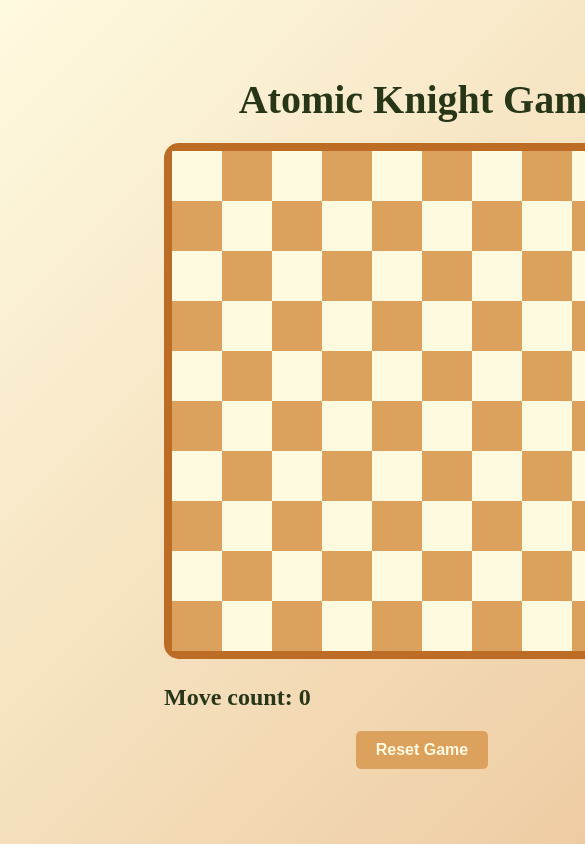
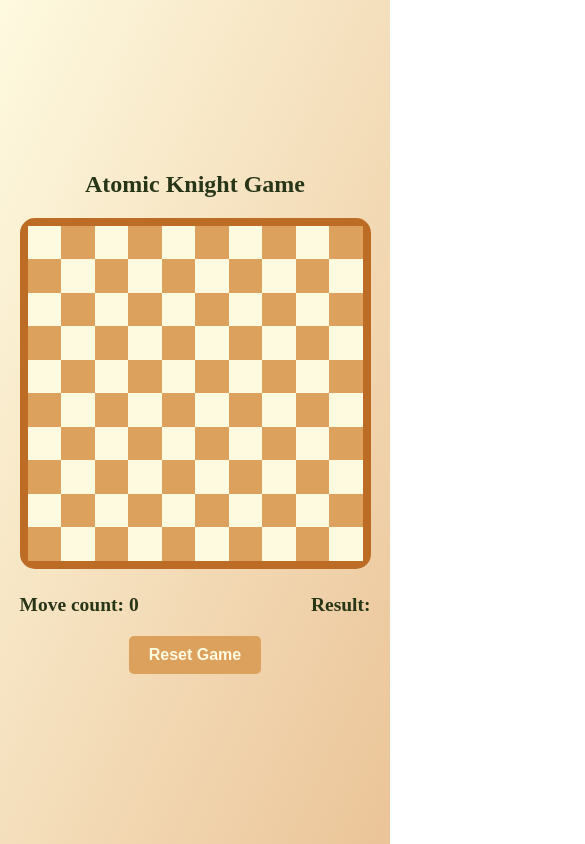
Before and after one commit to MiromanovDaniil/atomic-knight, an Angular app: page / in a window 390 px wide. Shown: the top 844 px of the page, 585 px wide, since content can reach past the window. Built offline with nearby package versions, Linux system fonts and the light colour scheme.

Commit message:
feat: first version of adaptive

```diff
--- a/src/app/app.component.scss
+++ b/src/app/app.component.scss
@@ -4,10 +4,12 @@
   align-items: center;
   justify-content: center;
   background: linear-gradient(to bottom right, #FEFAE0, #ebc498);
+  min-width: 100vw;
   min-height: 100vh;
-  min-width: 100vh;
+  overflow-x: hidden;
+
   h1 {
-      font-size: 2.5rem;
+      font-size: clamp(1.5rem, 5vw, 2.5rem);
       font-family: 'Times New Roman', serif;
       margin-bottom: 20px;
       color: #283618;
--- a/src/app/app.component.ts
+++ b/src/app/app.component.ts
@@ -10,5 +10,8 @@ import {GameControlsComponent} from './components/game-controls/game-controls.co
   templateUrl: './app.component.html',
 })
 export class AppComponent {
+  title(title: any) {
+    throw new Error('Method not implemented.');
+  }
 
 }
--- a/src/app/components/board/board.component.scss
+++ b/src/app/components/board/board.component.scss
@@ -1,13 +1,17 @@
 .board {
   display: grid;
   background-color: #ffffff;
-  width: fit-content;
+  width: 90vw;
+  max-width: 500px;
+  aspect-ratio: 1;
+
   border: 8px solid #BC6C25;
   border-radius: 15px;
 
-  grid-template-columns: repeat(10, 50px);
-  grid-template-rows: repeat(10, 50px);
+  grid-template-columns: repeat(10, 10%);
+  grid-template-rows: repeat(10, 10%);
 }
+
 .result-window {
   display: flex;
   justify-content: space-between;;
@@ -16,13 +20,13 @@
 }
 
 .result {
-  font-size: 24px;
+  font-size: clamp(1rem, 5vw, 1.5rem);
   font-weight: bold;
   color: #283618;
 }
 
 .move-count {
-  font-size: 24px;
+  font-size: clamp(1rem, 5vw, 1.5rem);
   font-weight: bold;
   color: #283618;
 }
--- a/src/app/components/cell/cell.component.scss
+++ b/src/app/components/cell/cell.component.scss
@@ -2,10 +2,11 @@
   display: flex;
   align-items: center;
   justify-content: center;
-  position: relative; // Add this to position the SVG absolutely within the cell
-  width: 50px;
-  height: 50px;
-  font-size: 1.25rem;
+  width: 100%;
+  height:  100%;
+  max-width: 50px;
+  max-height: 50px;
+  font-size: clamp(12px, 1.5vw, 20px);
   font-weight: bold;
   color: #283618;
 
@@ -24,8 +25,8 @@
   .cell-image {
     filter: brightness(0) saturate(100%) invert(44%) sepia(94%) saturate(4953%) hue-rotate(95deg) brightness(98%) contrast(105%);
     pointer-events: none;
-    width: 50px;
-    height: 50px;
+    width: 80%;
+    height: 80%;
   }
 
 }
--- a/src/app/components/game-controls/game-controls.component.scss
+++ b/src/app/components/game-controls/game-controls.component.scss
@@ -13,4 +13,14 @@ button {
   &:hover {
     background-color: #555;
   }
+
+  &:active {
+    background-color: #333;
   }
+
+  @media (hover: none) {
+    &:hover {
+      background-color: #DDA15E;
+    }
+  }
+}
--- a/src/styles.scss
+++ b/src/styles.scss
@@ -1,10 +1,11 @@
 * {
-    margin: 0;
-    padding: 0;
-    box-sizing: border-box;
-  }
+  margin: 0;
+  padding: 0;
+  box-sizing: border-box;
+}
 
 html, body {
   height: 100%;
   width: 100%;
+  overflow-x: hidden;
 }
```
Lines whose indentation alone changed are shown as unchanged.
